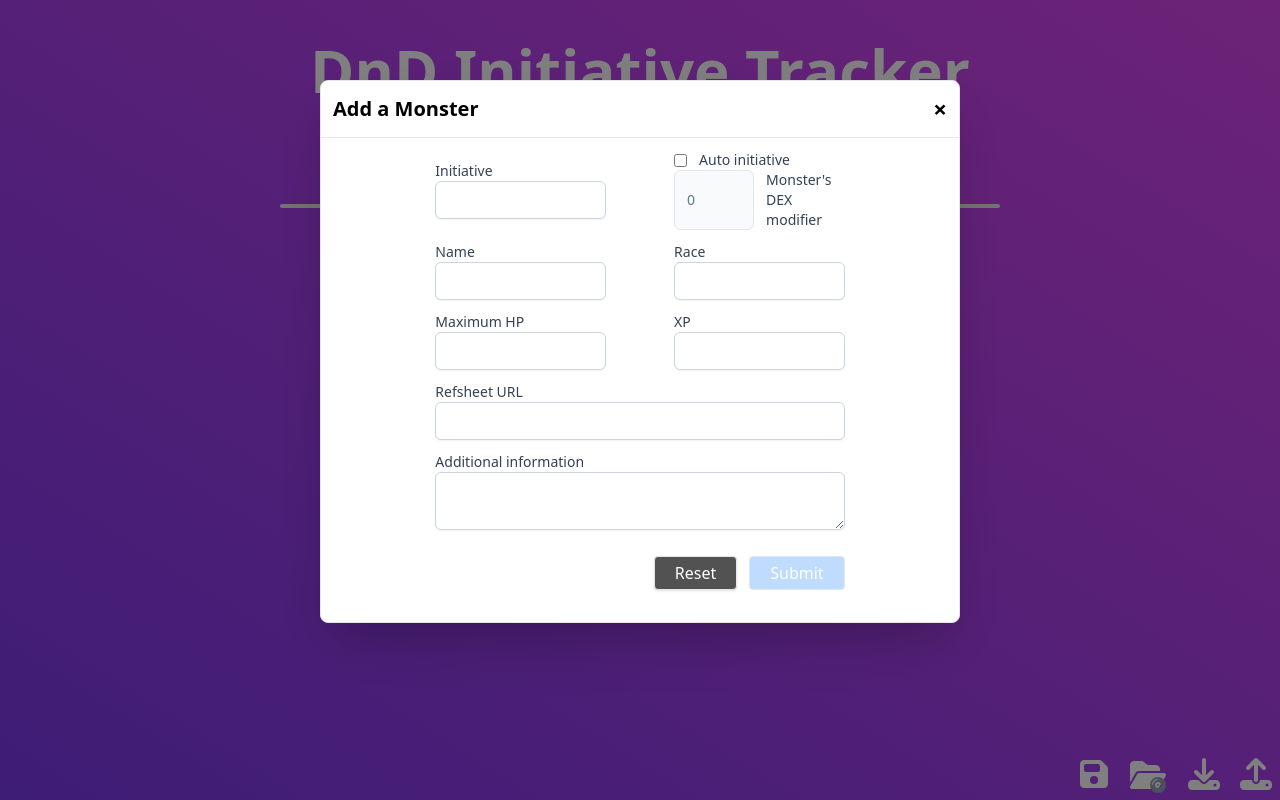
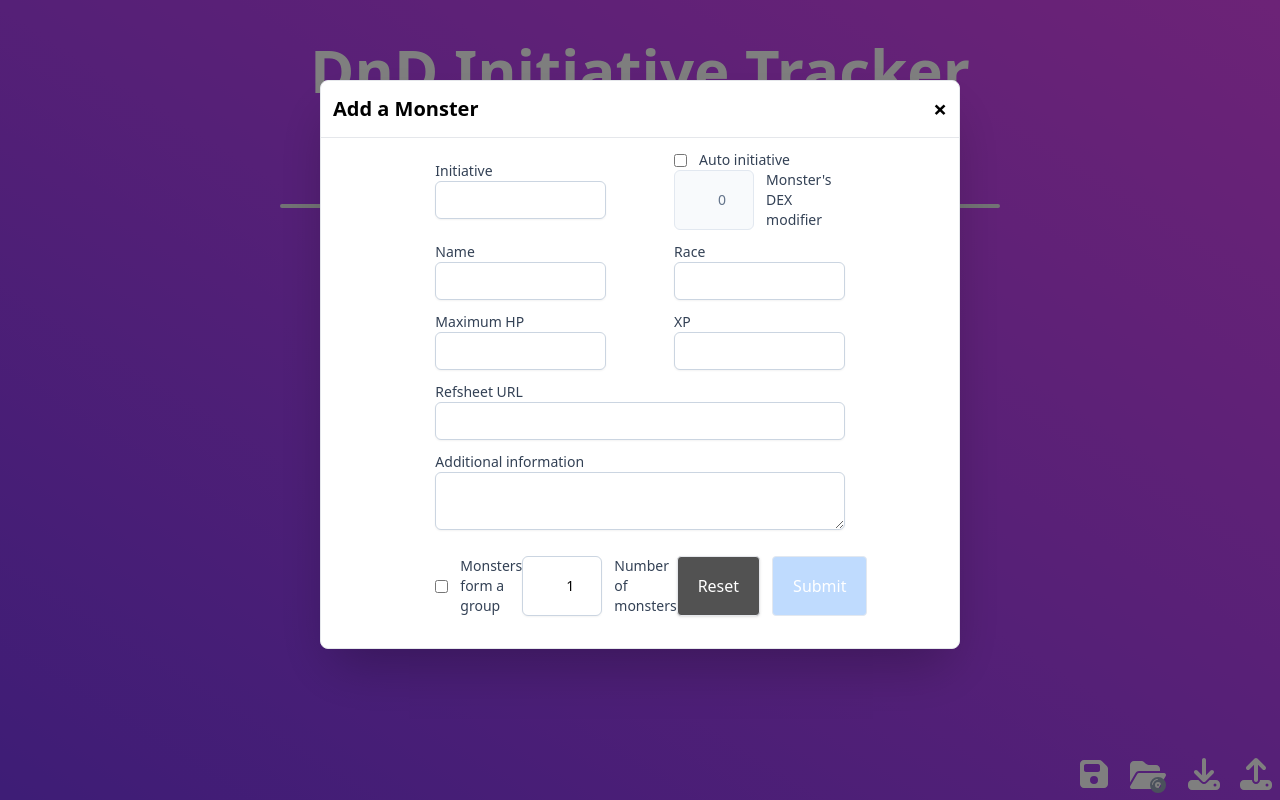
Before and after one commit to EnzoFilangi/dnd-initiative-tracker, an Angular app: page / in a window 1280 px wide. Both pictures are taken after a click on the button "Add a Monster". Built offline with nearby package versions, Linux system fonts and the light colour scheme.

Commit message:
The user can now add several monsters at once when filling out the form. They can also specify if the monsters should be treated as a group (same initiative) or not.

```diff
--- a/src/app/components/monster-form/monster-form.component.html
+++ b/src/app/components/monster-form/monster-form.component.html
@@ -16,7 +16,7 @@
 
       <label for="dexMod" class="flex">
         <input id="dexMod" type="number" [(ngModel)]="dexMod" [ngModelOptions]="{standalone: true}"
-               class="w-20 input disabled:bg-slate-50 disabled:text-slate-500 disabled:border-slate-200 disabled:shadow-none"
+               class="w-20 input text-right disabled:bg-slate-50 disabled:text-slate-500 disabled:border-slate-200 disabled:shadow-none"
                [disabled]="!autoInitiative"
         >
         <p class="block text-sm font-medium text-slate-700 ml-3" [ngClass]="{'text-slate-500': !autoInitiative}">Monster's DEX modifier</p>
@@ -80,6 +80,18 @@
   </div>
 
   <div class="my-5 ml-auto flex">
+    <label for="isGroup" class="flex items-center">
+      <input id="isGroup" type="checkbox" [(ngModel)]="isGroup" [ngModelOptions]="{standalone: true}">
+      <p class="block text-sm font-medium text-slate-700 ml-3">Monsters form a group</p>
+    </label>
+
+    <label for="monsterQuantity" class="flex">
+      <input id="monsterQuantity" type="number" min="1" [(ngModel)]="monsterQuantity" [ngModelOptions]="{standalone: true}"
+             class="w-20 input text-right"
+      >
+      <p class="block text-sm font-medium text-slate-700 ml-3">Number of monsters</p>
+    </label>
+
     <button type="button" class="py-1 px-5 border rounded bg-neutral-600 text-white shadow mr-3" (click)="resetForm()">Reset</button>
     <button type="submit" [disabled]="!monsterForm.valid" class="py-1 px-5 border rounded bg-blue-500 text-white shadow disabled:bg-blue-200 disabled:border-slate-200 disabled:shadow-none disabled:cursor-not-allowed">Submit</button>
   </div>
--- a/src/app/components/monster-form/monster-form.component.ts
+++ b/src/app/components/monster-form/monster-form.component.ts
@@ -26,19 +26,25 @@ export class MonsterFormComponent {
   autoInitiative: boolean = false;
   dexMod: number = 0;
 
+  isGroup: boolean = false;
+  monsterQuantity: number = 1;
+
   constructor(
     private formBuilder: FormBuilder,
     private formValidationService: FormValidationService
   ) { }
 
   /**
-   * Creates a new monster based on the information of the form and triggers an event to pass it up to the parent
+   * Creates a new Monster instance from the form and the given data, then emits it for
+   * the parent using the Output of this component
+   * @param initiative
+   * @param appendName
    */
-  addMonster() {
+  emitMonster(initiative: number, appendName: string){
     const newMonster: Monster = {
       type: EntityTypes.monster,
-      initiative: this.autoInitiative ? (MonsterFormComponent.rollD20() + this.dexMod) : Number.parseInt(this.monsterForm.get('initiative')?.value || "0"),
-      name: this.monsterForm.get('name')?.value || '',
+      initiative: initiative,
+      name: (this.monsterForm.get('name')?.value || '') + appendName,
       race: this.monsterForm.get('race')?.value || '',
       hp: Number.parseInt(this.monsterForm.get('maxHp')?.value || "1"),
       maxHp: Number.parseInt(this.monsterForm.get('maxHp')?.value || "1"),
@@ -47,8 +53,6 @@ export class MonsterFormComponent {
       note: this.monsterForm.get('note')?.value || ''
     }
     this.monsterCreated.emit(newMonster);
-    this.monsterForm.reset();
-    this.dexMod = 0;
   }
 
   /**
@@ -59,6 +63,52 @@ export class MonsterFormComponent {
     return Math.ceil(Math.random() * 20);
   }
 
+  /**
+   * Returns a random initiative value using the user-provided Dex Modifier if `this.autoInitiative` is true,
+   * or the user-provided initiative value otherwise.
+   */
+  getInitiativeValue(){
+    return this.autoInitiative ? (MonsterFormComponent.rollD20() + this.dexMod) : Number.parseInt(this.monsterForm.get('initiative')?.value || "0");
+  }
+
+  /**
+   * Calls this.emitMonster() an amount of times specified by the user to create as many monsters as desired.
+   *
+   * This method handles groups (monsters with the same initiative), and appends a suffix to each monster's name if there
+   * is more than one.
+   *
+   * This method resets the form after it ran.
+   */
+  addMonster() {
+    // Make sure to create at least one monster
+    if (this.monsterQuantity < 1) this.monsterQuantity = 1;
+
+    // Prepare an initiative value common to use if the user wants a group of monsters
+    const groupInitiative = this.getInitiativeValue();
+
+    // Emit as many new monsters with the desired values as the user wants
+    for (let i = 0; i < this.monsterQuantity; i++){
+      // If we have more than one monster, give them a suffix to differentiate them from one another
+      // Otherwise if the monster is alone, it doesn't need a suffix
+      // We convert i to 1-based indexing here since it's for humans
+      const nameSuffix: string = this.monsterQuantity > 1 ? (i + 1).toString(10) : '';
+      if (this.isGroup){
+        this.emitMonster(groupInitiative, nameSuffix);
+      } else {
+        this.emitMonster(this.getInitiativeValue(), nameSuffix);
+      }
+    }
+
+    // Clean up the form once everything has been added
+    this.monsterForm.reset();
+    this.dexMod = 0;
+    this.monsterQuantity = 1;
+  }
+
+  /**
+   * Delegates to FormValidationService.invalidControl()
+   * @param controlName
+   */
   invalidControl(controlName: string): boolean {
     return this.formValidationService.invalidControl(this.monsterForm?.get(controlName));
   }
@@ -75,10 +125,15 @@ export class MonsterFormComponent {
     }
   }
 
+  /**
+   * Resets the monster form, and puts the standalone fields back to their original values
+   */
   resetForm() {
     this.monsterForm.reset();
     this.autoInitiative = false;
     this.dexMod = 0;
     this.monsterForm.get('initiative')?.enable();
+    this.isGroup = false;
+    this.monsterQuantity = 1;
   }
 }
```
